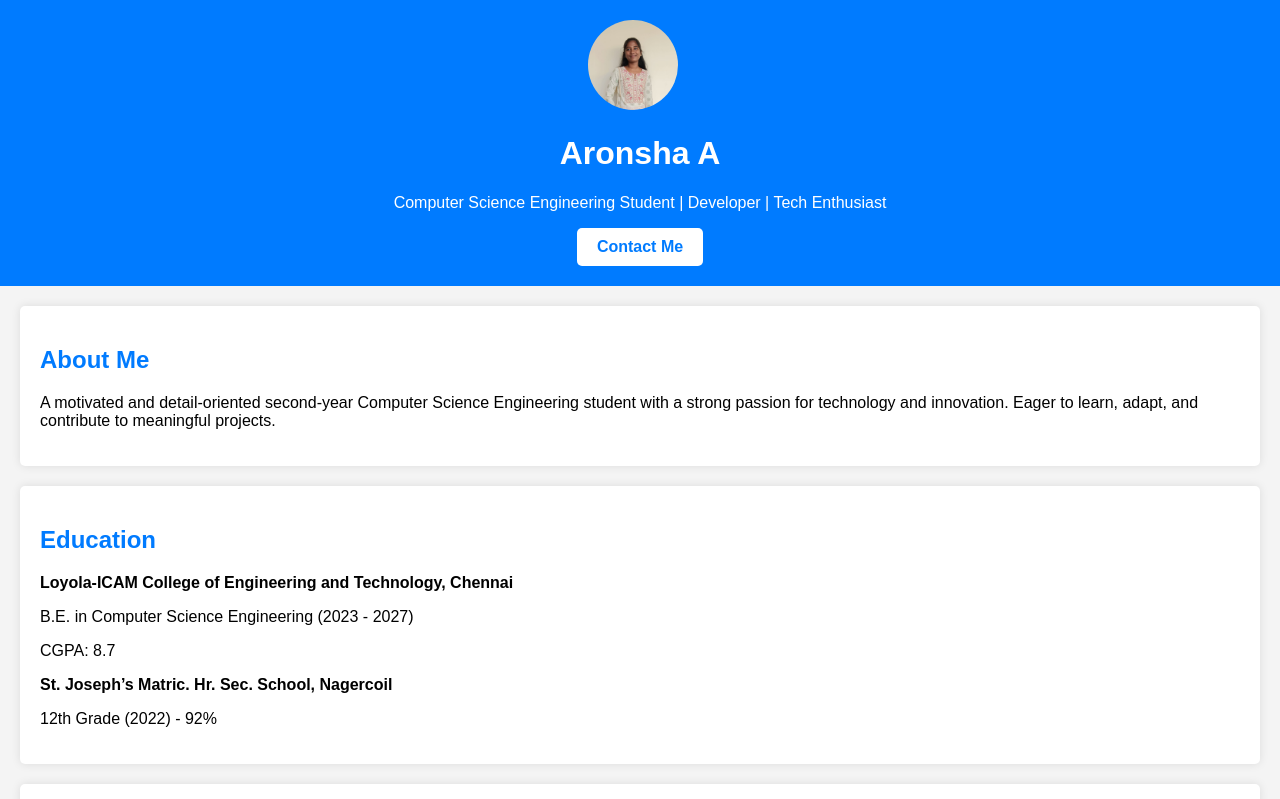
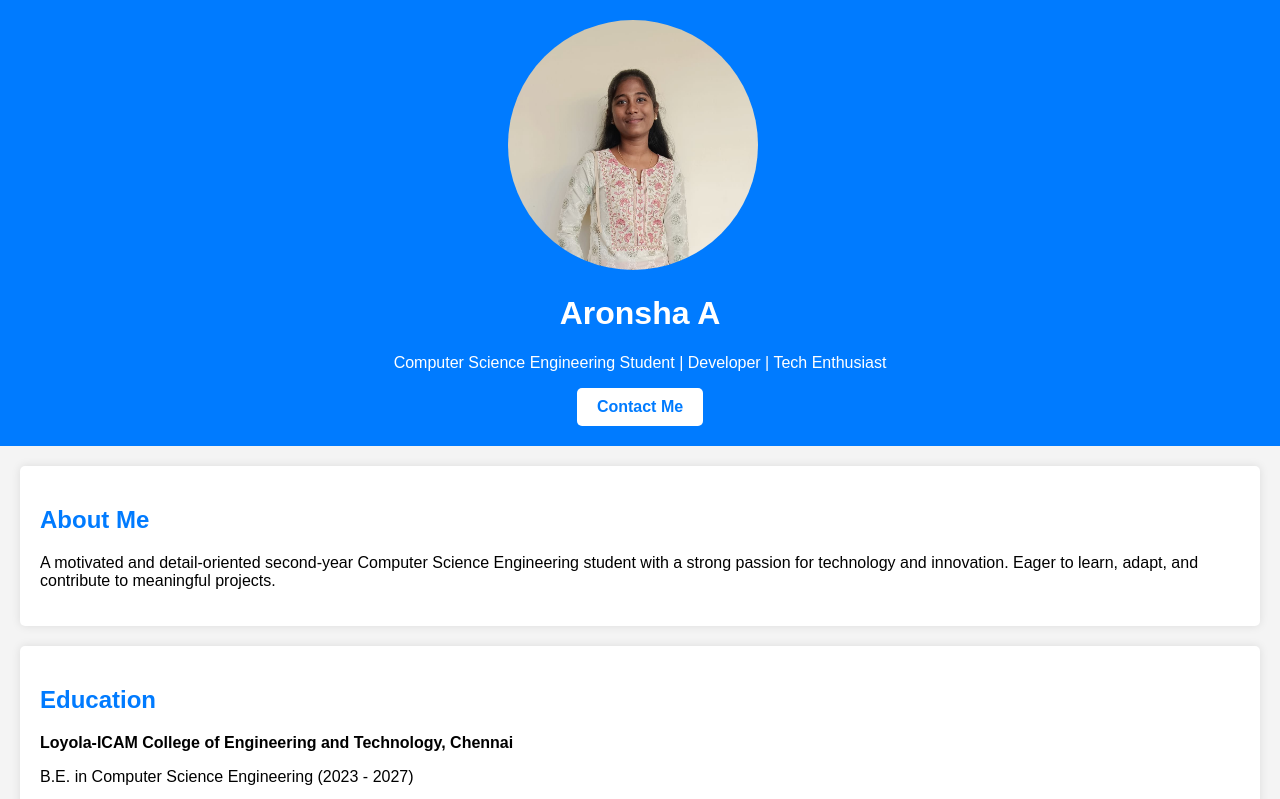
Before and after one commit to Aronsha-2006/Portfolio, a plain HTML site: page index.html in a window 1280 px wide. Shown: the top 799 px of the page. Drawn offline with Linux system fonts and the light colour scheme.

Commit message:
Update styles.css

```diff
--- a/portfolio/styles.css
+++ b/portfolio/styles.css
@@ -50,9 +50,9 @@ footer {
     color: white;
 }
 .profile-photo {
-    width: 90px;  /* Set a smaller width */
-    height: 90px; /* Set a smaller height */
-    border-radius: 50%; /* Makes the image circular */
+    width: 250px;
+    height: 250px;
+    border-radius: 50%;
     margin-right: 15px;
-    object-fit: cover; /* Ensures the image is properly scaled */
+    object-fit: cover;
 }
```
